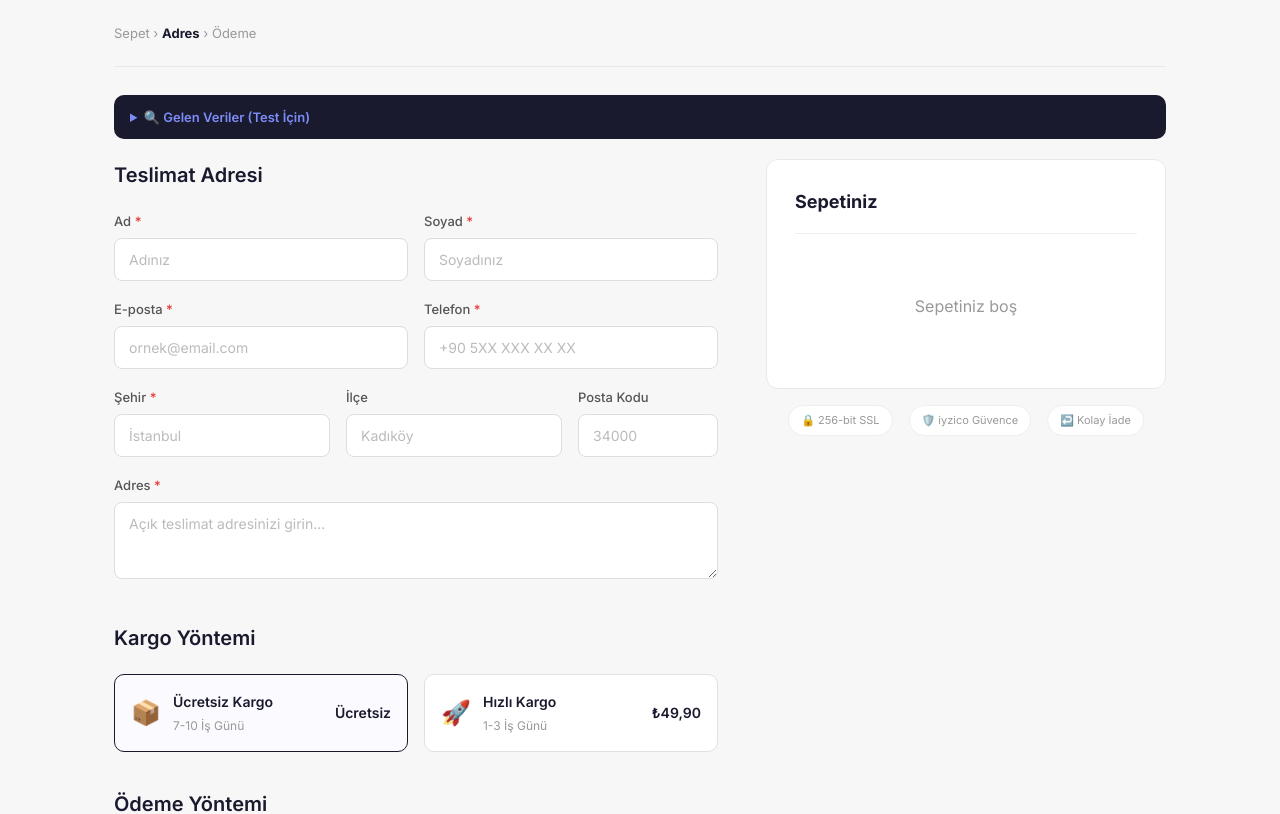
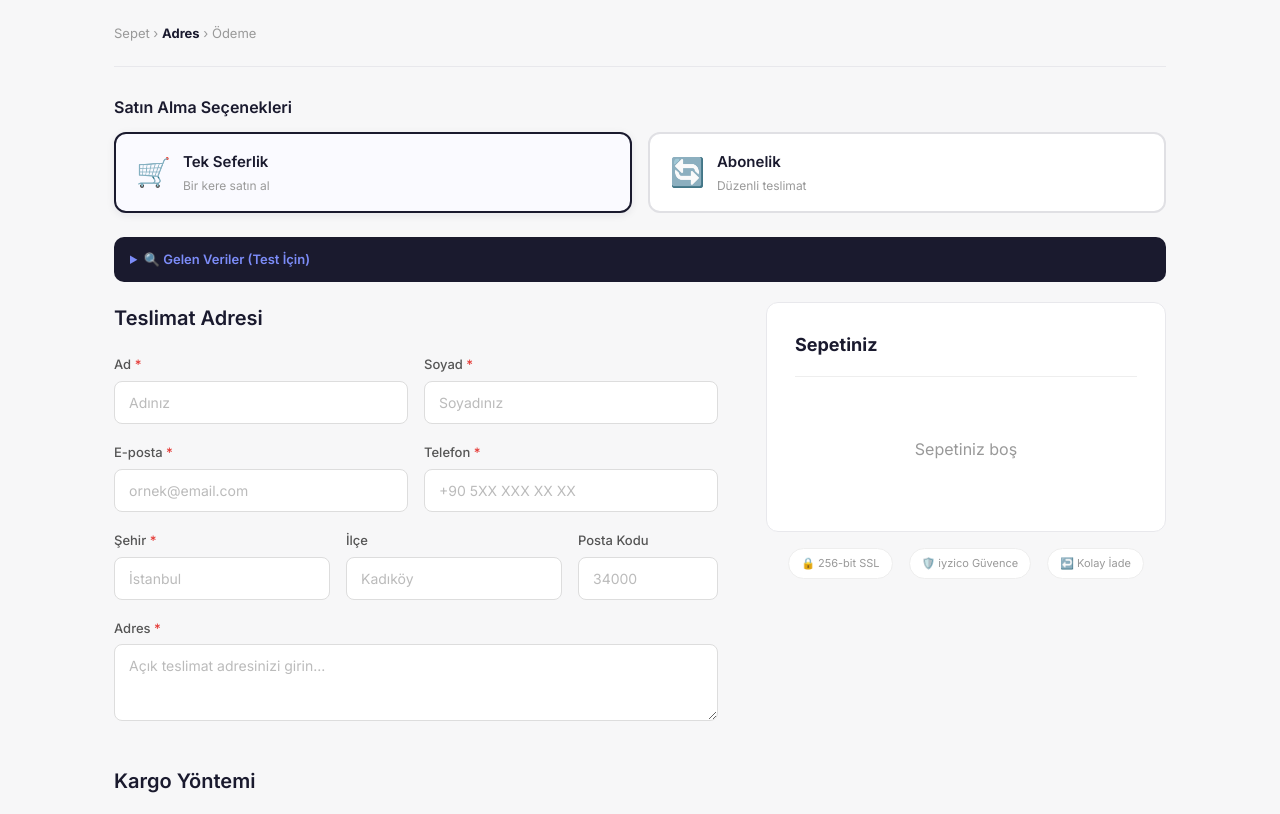
Before and after one commit to emreakpinardev/abonelik-sistemi, a Next.js app: page /checkout in a window 1280 px wide. Shown: the top 814 px of the page. Built offline with nearby package versions, Linux system fonts and the light colour scheme.

Commit message:
feat: add purchase type selector (tek seferlik / abonelik) to checkout

```diff
--- a/src/app/api/script/buttons.js/route.js
+++ b/src/app/api/script/buttons.js/route.js
@@ -11,6 +11,43 @@
 
     var CHECKOUT_URL = '${appUrl}/checkout';
 
+    // ===== URUN SAYFASINDA SATIN ALMA TIPINI YAKALA =====
+    function trackPurchaseType() {
+        // Seal veya diger plugin'lerin "Tek seferlik" / "Abonelik" butonlarini yakalabody
+        var purchaseButtons = document.querySelectorAll('[data-selling-plan], .subscription-widget button, .purchase-option, .selling-plan-widget button, .seal-subscription-widget button');
+
+        // Genel buton yalama - "Tek seferlik" veya "Abonelik" yazan butonlari bul
+        document.addEventListener('click', function(e) {
+            var btn = e.target.closest('button, [role="button"], label, input[type="radio"]');
+            if (!btn) return;
+
+            var text = (btn.textContent || btn.innerText || '').trim().toLowerCase();
+            var value = (btn.value || '').toLowerCase();
+
+            if (text.includes('tek seferlik') || text.includes('one-time') || text.includes('one time') || value === 'one-time') {
+                sessionStorage.setItem('purchase_type', 'single');
+                console.log('[SKYCROPS] Satin alma tipi: Tek Seferlik');
+            } else if (text.includes('abonelik') || text.includes('subscription') || text.includes('subscribe') || value === 'subscription') {
+                sessionStorage.setItem('purchase_type', 'subscription');
+                console.log('[SKYCROPS] Satin alma tipi: Abonelik');
+            }
+        });
+
+        // Varsayilan olarak secili olan butonu kontrol et
+        setTimeout(function() {
+            var activeBtn = document.querySelector('.purchase-option.active, .selling-plan-widget .active, [data-selling-plan].selected, .subscription-widget .active');
+            if (activeBtn) {
+                var text = (activeBtn.textContent || '').toLowerCase();
+                if (text.includes('abonelik') || text.includes('subscription')) {
+                    sessionStorage.setItem('purchase_type', 'subscription');
+                } else {
+                    sessionStorage.setItem('purchase_type', 'single');
+                }
+            }
+        }, 1000);
+    }
+
+    // ===== CHECKOUT BUTONLARINI YAKALA =====
     function interceptCheckout() {
         document.addEventListener('click', function(e) {
             var target = e.target.closest('a[href*="/checkout"], button[name="checkout"], input[name="checkout"], form[action*="/checkout"] button[type="submit"], .shopify-payment-button button, [data-shopify-checkout]');
@@ -40,6 +77,7 @@
         }, true);
     }
 
+    // ===== SEPET BILGILERINI AL VE CHECKOUT'A YONLENDIR =====
     function redirectToOurCheckout() {
         fetch('/cart.js')
             .then(function(res) { return res.json(); })
@@ -49,13 +87,13 @@
                     return;
                 }
 
+                // Secili satin alma tipi
+                var purchaseType = sessionStorage.getItem('purchase_type') || 'single';
+
                 var cartData = {
                     items: cart.items.map(function(item) {
-                        // Resim URL'sini duzelt - Shopify bazen relative verir
-                        var img = item.image || item.featured_image?.url || '';
-                        if (img && !img.startsWith('http')) {
-                            img = 'https:' + img;
-                        }
+                        var img = item.image || '';
+                        if (img && !img.startsWith('http')) img = 'https:' + img;
 
                         return {
                             id: item.product_id,
@@ -71,34 +109,22 @@
                             product_type: item.product_type || '',
                             vendor: item.vendor || '',
                             requires_shipping: item.requires_shipping,
-                            taxable: item.taxable,
-                            properties: item.properties || {},
-                            // Abonelik tespiti - Seal, ReCharge vb. pluginler bu alanlari kullanir
                             selling_plan: item.selling_plan_allocation ? {
                                 id: item.selling_plan_allocation.selling_plan.id,
                                 name: item.selling_plan_allocation.selling_plan.name,
-                                price: (item.selling_plan_allocation.price / 100).toFixed(2)
                             } : null
                         };
                     }),
                     total: (cart.total_price / 100).toFixed(2),
-                    original_total: (cart.original_total_price / 100).toFixed(2),
-                    total_discount: (cart.total_discount / 100).toFixed(2),
+                    total_discount: ((cart.total_discount || 0) / 100).toFixed(2),
                     currency: cart.currency,
                     item_count: cart.item_count,
-                    requires_shipping: cart.requires_shipping,
-                    note: cart.note || '',
+                    purchase_type: purchaseType,
                     shop_url: window.location.origin,
                     shop_name: window.Shopify?.shop || window.location.hostname
                 };
 
-                // Abonelik var mi kontrol et
-                var hasSubscription = cart.items.some(function(item) {
-                    return item.selling_plan_allocation ||
-                           (item.properties && item.properties._subscription) ||
-                           (item.product_type && item.product_type.toLowerCase().includes('abonelik'));
-                });
-                cartData.has_subscription = hasSubscription;
+                console.log('[SKYCROPS] Checkout verisi:', cartData);
 
                 var encoded = btoa(unescape(encodeURIComponent(JSON.stringify(cartData))));
                 window.location.href = CHECKOUT_URL + '?cart=' + encodeURIComponent(encoded);
@@ -109,9 +135,14 @@
             });
     }
 
+    // Basla
     if (document.readyState === 'loading') {
-        document.addEventListener('DOMContentLoaded', interceptCheckout);
+        document.addEventListener('DOMContentLoaded', function() {
+            trackPurchaseType();
+            interceptCheckout();
+        });
     } else {
+        trackPurchaseType();
         interceptCheckout();
     }
 })();
--- a/src/app/checkout/page.js
+++ b/src/app/checkout/page.js
@@ -26,6 +26,7 @@
     const [submitting, setSubmitting] = useState(false);
     const [checkoutHtml, setCheckoutHtml] = useState('');
     const [shippingMethod, setShippingMethod] = useState('free');
+    const [purchaseType, setPurchaseType] = useState('single');
     const [discountCode, setDiscountCode] = useState('');
     const [formData, setFormData] = useState({
         firstName: '', lastName: '', email: '', phone: '',
@@ -39,8 +40,12 @@
             try {
                 const decoded = JSON.parse(decodeURIComponent(atob(decodeURIComponent(cartParam))));
                 setCartData(decoded);
+                // Satin alma tipi: script'ten gelen bilgi veya varsayilan
+                if (decoded.purchase_type) {
+                    setPurchaseType(decoded.purchase_type);
+                    console.log('🛒 Satın alma tipi (scriptden):', decoded.purchase_type);
+                }
                 console.log('📦 Shopify Sepet Verisi:', decoded);
-                console.log('🔄 Abonelik var mı:', decoded.has_subscription);
                 console.log('🛒 Ürün sayısı:', decoded.item_count);
                 console.log('💰 Toplam:', decoded.total, decoded.currency);
                 console.log('🏪 Mağaza:', decoded.shop_name);
@@ -63,7 +68,7 @@
     const subtotal = parseFloat(cartData?.total || 0);
     const shippingCost = shippingMethod === 'express' ? 49.90 : 0;
     const total = (subtotal + shippingCost).toFixed(2);
-    const hasSubscription = cartData?.has_subscription || false;
+    const isSubscription = purchaseType === 'subscription';
 
     function handleInputChange(e) {
         setFormData({ ...formData, [e.target.name]: e.target.value });
@@ -81,7 +86,7 @@
                 method: 'POST',
                 headers: { 'Content-Type': 'application/json' },
                 body: JSON.stringify({
-                    type: hasSubscription ? 'subscription' : 'single',
+                    type: purchaseType,
                     productId: items.map(i => i.id).join(','),
                     productName: items.map(i => i.name).join(', '),
                     productPrice: total,
@@ -141,17 +146,38 @@
                         <span className="co-breadcrumb">Sepet › <strong>Adres</strong> › Ödeme</span>
                     </div>
 
-                    {/* Abonelik Bildirimi */}
-                    {hasSubscription && (
-                        <div className="co-subscription-banner">
-                            🔄 Sepetinizde <strong>abonelik ürünü</strong> var. Ödeme sonrası aboneliğiniz otomatik başlayacaktır.
+                    {/* SATIN ALMA TIPI SECIMI */}
+                    <div className="co-purchase-type">
+                        <h3>Satın Alma Seçenekleri</h3>
+                        <div className="co-purchase-options">
+                            <label className={`co-purchase-opt ${purchaseType === 'single' ? 'active' : ''}`}>
+                                <input type="radio" name="purchaseType" value="single" checked={purchaseType === 'single'} onChange={() => setPurchaseType('single')} />
+                                <div className="co-purchase-icon">🛒</div>
+                                <div className="co-purchase-info">
+                                    <strong>Tek Seferlik</strong>
+                                    <span>Bir kere satın al</span>
+                                </div>
+                            </label>
+                            <label className={`co-purchase-opt ${purchaseType === 'subscription' ? 'active' : ''}`}>
+                                <input type="radio" name="purchaseType" value="subscription" checked={purchaseType === 'subscription'} onChange={() => setPurchaseType('subscription')} />
+                                <div className="co-purchase-icon">🔄</div>
+                                <div className="co-purchase-info">
+                                    <strong>Abonelik</strong>
+                                    <span>Düzenli teslimat</span>
+                                </div>
+                            </label>
                         </div>
-                    )}
+                        {isSubscription && (
+                            <div className="co-sub-info">
+                                🔄 Abonelik seçildi — Ödeme sonrası düzenli teslimat aboneliğiniz başlayacaktır.
+                            </div>
+                        )}
+                    </div>
 
                     {/* DEBUG: Gelen Veriler */}
                     <details className="co-debug">
                         <summary>🔍 Gelen Veriler (Test İçin)</summary>
-                        <pre>{JSON.stringify(cartData, null, 2)}</pre>
+                        <pre>{JSON.stringify({ ...cartData, purchase_type: purchaseType }, null, 2)}</pre>
                     </details>
 
                     <div className="co-grid">
@@ -296,16 +322,19 @@
 .co-breadcrumb { font-size: 13px; color: #999; }
 .co-breadcrumb strong { color: #1a1a2e; }
 
-/* Subscription Banner */
-.co-subscription-banner {
-    background: #fff8e1;
-    border: 1px solid #ffe082;
-    border-radius: 10px;
-    padding: 14px 20px;
-    font-size: 14px;
-    color: #e65100;
-    margin-bottom: 20px;
-}
+/* Purchase Type Selector */
+.co-purchase-type { margin-bottom: 24px; }
+.co-purchase-type h3 { font-size: 16px; font-weight: 600; margin-bottom: 12px; }
+.co-purchase-options { display: flex; gap: 16px; }
+.co-purchase-opt { flex: 1; display: flex; align-items: center; gap: 12px; padding: 16px 20px; border: 2px solid #e0e0e4; border-radius: 12px; cursor: pointer; transition: all 0.2s; background: #fff; }
+.co-purchase-opt:hover { border-color: #bbb; }
+.co-purchase-opt.active { border-color: #1a1a2e; background: #fafaff; box-shadow: 0 2px 8px rgba(26,26,46,0.08); }
+.co-purchase-opt input { display: none; }
+.co-purchase-icon { font-size: 28px; }
+.co-purchase-info { display: flex; flex-direction: column; }
+.co-purchase-info strong { font-size: 15px; font-weight: 600; }
+.co-purchase-info span { font-size: 12px; color: #999; margin-top: 2px; }
+.co-sub-info { background: #fff8e1; border: 1px solid #ffe082; border-radius: 8px; padding: 12px 16px; font-size: 13px; color: #e65100; margin-top: 12px; }
 
 /* Debug Panel */
 .co-debug {
```
